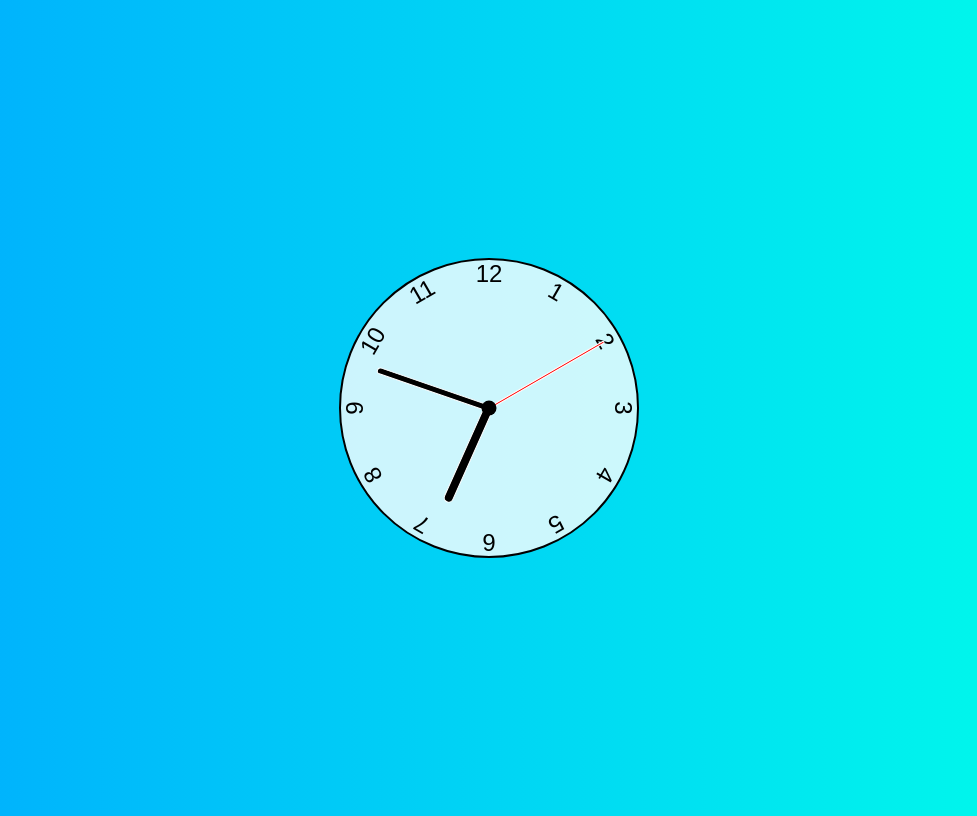
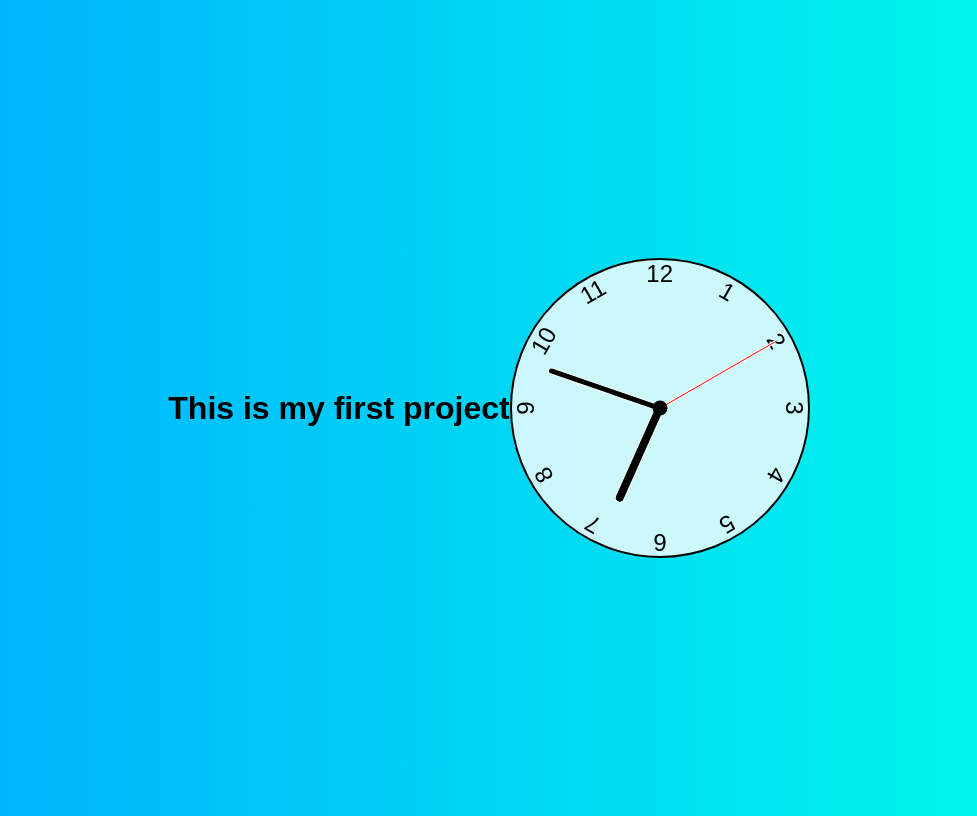
Before and after one commit to sounakroy95/Analog_clock, a plain HTML site: page index.html in a window 1280 px wide. Shown: the whole page, without its empty margins (151-1128 px from the left). Drawn offline with Linux system fonts and the light colour scheme.

Commit message:
Update index.html

```diff
--- a/index.html
+++ b/index.html
@@ -9,6 +9,11 @@
     <title>Clock</title>
 </head>
 <body>
+
+    <div>
+        <h1>This is my first project</h1>
+    </div>
+
     <div class="clock">
 
         <div class="hand hour" data-hour-hand=""></div>
```
